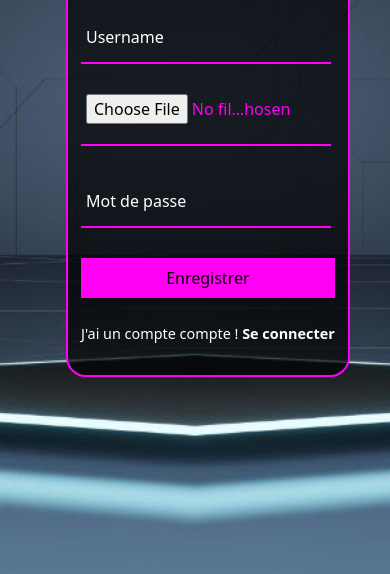
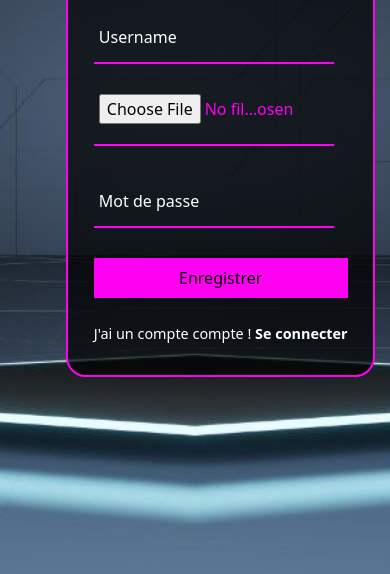
Before and after one commit to AlphoBakos/Devinette, a plain HTML site: page Connexion/inscription.html in a window 390 px wide. Shown: the part 270-844 px from the top of the page. Drawn offline with Linux system fonts and the light colour scheme.

Commit message:
Responsive

```diff
--- a/Connexion/Style.css
+++ b/Connexion/Style.css
@@ -128,10 +128,10 @@ button {
     }
 
     .enregistrement {
-        width: 110%;
+        width: 120%;
     }
 
     .entree {
-        width: 250px;
+        width: 240px;
     }
 }
```
